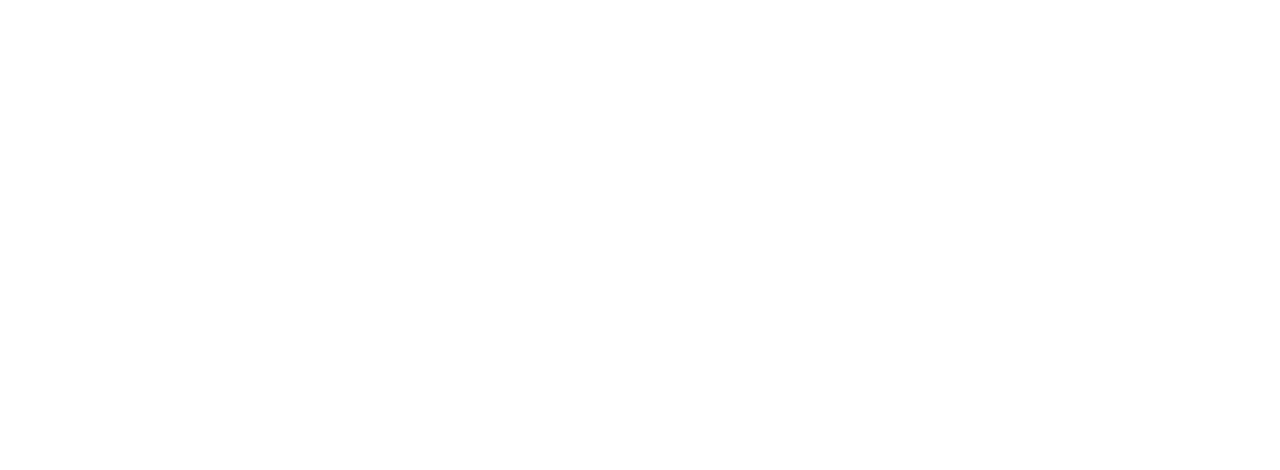
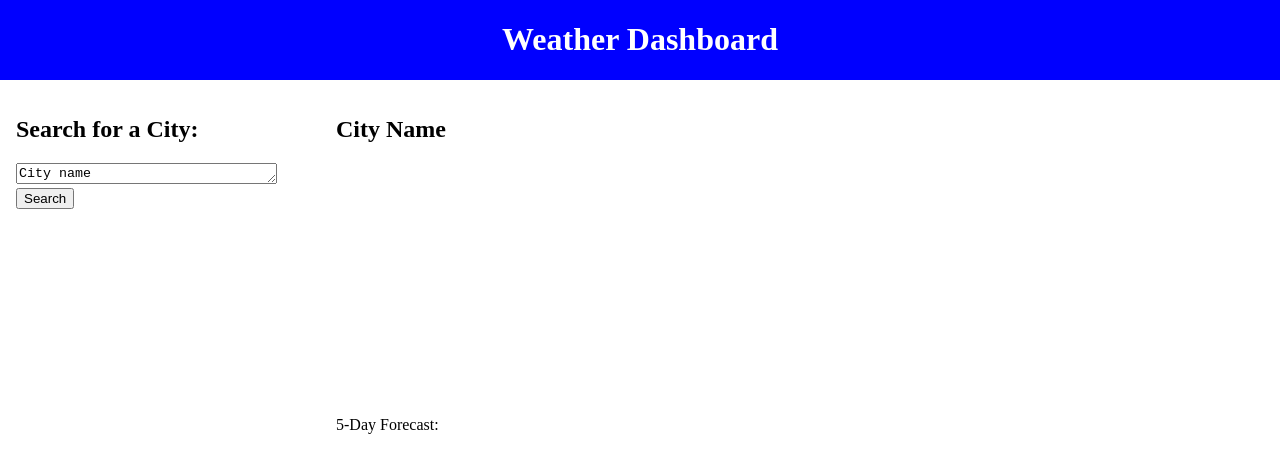
Before and after one commit to mikebashford/weather-dashboard, a plain HTML site: page index.html in a window 1280 px wide. Drawn offline with Linux system fonts and the light colour scheme.

Commit message:
Initial styling of the webpage

```diff
--- a/assets/css/style.css
+++ b/assets/css/style.css
@@ -0,0 +1,47 @@
+body
+{
+  margin: 0;
+  height: 100%;
+  width: 100%;
+}
+
+.heading
+{
+  top: 0;
+  left: 0;
+  width: 100%;
+  display: flex;
+  justify-content: center;
+  color: white;
+  background-color: blue;
+}
+
+.weather-content
+{
+  display: flex;
+  flex-direction: column;
+  position: relative;
+  margin: 1rem;
+}
+
+.search-bar
+{
+  position: absolute;
+  width: 20%;
+  height: 100vh;
+}
+
+.weather-info
+{
+  position: absolute;
+  left: 20rem;
+  width: 60%;
+}
+
+.weather-cards
+{
+  position: absolute;
+  left: 20rem;
+  top: 20rem;
+  width: 60%;
+}
--- a/index.html
+++ b/index.html
@@ -4,9 +4,28 @@
     <meta charset="UTF-8">
     <meta http-equiv="X-UA-Compatible" content="IE=edge">
     <meta name="viewport" content="width=device-width, initial-scale=1.0">
-  <title>Document</title>
+    <link rel="stylesheet" href="./assets/css/style.css">
+    <title>Weather Dashboard</title>
   </head>
   <body>
-
+    <div class="heading">
+      <h1>Weather Dashboard</h1>
+    </div>
+    <div class="weather-content">
+      <div class="search-bar">
+        <h2>Search for a City:</h2>
+        <textarea name="search" id="city" cols="30" rows="1">City name</textarea>
+        <button class="search-btn">Search</button>
+      </div>
+      <div class="weather-info">
+        <span>
+          <h2>City Name</h2>
+        </span>
+      </div>
+      <div class="weather-cards">
+        <span>5-Day Forecast:</span>
+      </div>
+    </div>
+    <script src="./assets/js/script.js"></script>
   </body>
 </html>
```
Also changed, not shown: assets/js/script.js (+11 -0 lines). Lines whose indentation alone changed are shown as unchanged.
